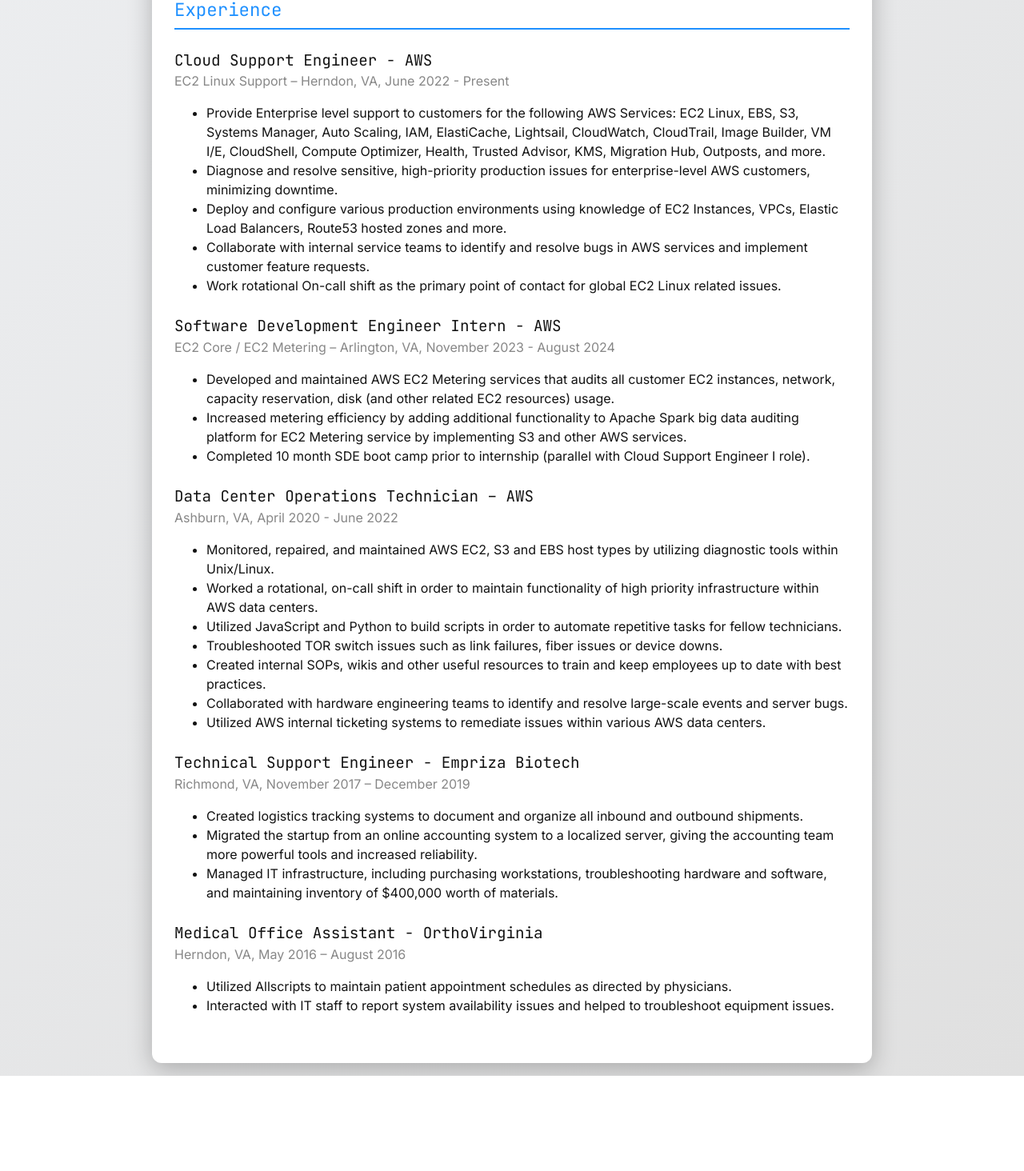
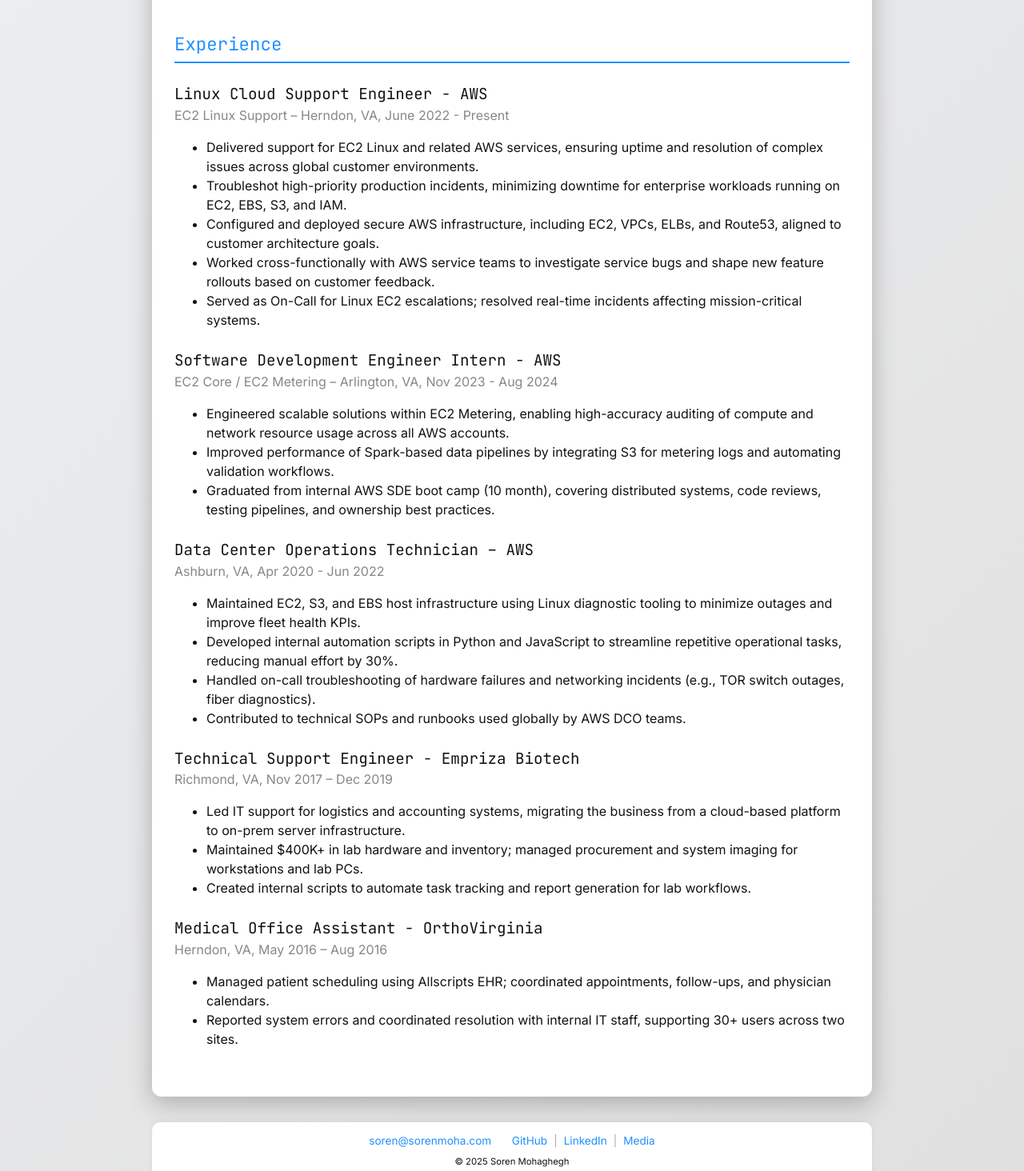
Before and after one commit to sorenmoha/sorenmoha.com, a React (Vite) app: page / in a window 1280 px wide. Shown: the part 1051-2515 px from the top of the page at 80% size. Before the commit the page ends 2396 px from the top, so only its background shows below. Built offline with nearby package versions, Linux system fonts and the light colour scheme.

Commit message:
Add footer and changes to body of resume

```diff
--- a/src/App.jsx
+++ b/src/App.jsx
@@ -28,7 +28,7 @@
         </div>
 
         <div className="nav-right">
-        <button onClick={toggleTheme} data-tooltip={theme === 'light' ? 'Dark Mode' : 'Light Mode'}>
+          <button onClick={toggleTheme} data-tooltip={theme === 'light' ? 'Dark Mode' : 'Light Mode'}>
             {theme === 'light' ? '🌙' : '💡'}
           </button>
         </div>
@@ -69,22 +69,22 @@
           <h2>Key Skills</h2>
           <div className="skills-grid">
             <div className="skill-block">
-              <strong>Programming & Scripting:</strong> Python, Java, JavaScript, TypeScript, Bash
+              <strong>Languages & Scripting:</strong> Proficient in Python, Java, JavaScript, TypeScript, and Bash for backend systems, scripting, and automation.
             </div>
             <div className="skill-block">
-              <strong>Web Technologies:</strong> HTML, CSS, Apache, NGINX, React
+              <strong>Frontend & Web Technologies:</strong> Experienced with HTML5, CSS3, React, and responsive design. Familiar with web servers like Apache and NGINX.
             </div>
             <div className="skill-block">
-              <strong>Linux System Administration:</strong> RHEL, Ubuntu, Amazon Linux, SUSE, and more.
+              <strong>Linux System Engineering:</strong> Advanced troubleshooting and administration in RHEL, Ubuntu, Amazon Linux, and SUSE-based environments.
             </div>
             <div className="skill-block">
-              <strong>Cloud & Infrastructure:</strong> Deploying and maintaining production AWS environments (EC2, S3, IAM, etc.)
+              <strong>Cloud Platforms & DevOps:</strong> Hands-on deployment and support for AWS services including EC2, S3, IAM, Auto Scaling, and Systems Manager.
             </div>
             <div className="skill-block">
-              <strong>Networking:</strong> TCP/IP, DNS, firewalls, load balancers
+              <strong>Networking & Infrastructure:</strong> In-depth knowledge of TCP/IP, DNS, firewalls, VPNs, and load balancers in production environments.
             </div>
             <div className="skill-block">
-              <strong>Version Control:</strong> Git, CI/CD pipelines, Docker, cloud-native tooling
+              <strong>CI/CD & Version Control:</strong> Git version control, Docker containerization, CI/CD pipelines, and cloud-native DevOps tooling.
             </div>
           </div>
         </section>
@@ -93,66 +93,80 @@
           <h2>Experience</h2>
 
           <h3>
-            Cloud Support Engineer - AWS
+            Linux Cloud Support Engineer - AWS
             <br />
             <small>EC2 Linux Support – Herndon, VA, June 2022 - Present</small>
           </h3>
           <ul>
-            <li>Provide Enterprise level support to customers for the following AWS Services: EC2 Linux, EBS, S3, Systems Manager, Auto Scaling, IAM, ElastiCache, Lightsail, CloudWatch, CloudTrail, Image Builder, VM I/E, CloudShell, Compute Optimizer, Health, Trusted Advisor, KMS, Migration Hub, Outposts, and more.</li>
-            <li>Diagnose and resolve sensitive, high-priority production issues for enterprise-level AWS customers, minimizing downtime.</li>
-            <li>Deploy and configure various production environments using knowledge of EC2 Instances, VPCs, Elastic Load Balancers, Route53 hosted zones and more.</li>
-            <li>Collaborate with internal service teams to identify and resolve bugs in AWS services and implement customer feature requests.</li>
-            <li>Work rotational On-call shift as the primary point of contact for global EC2 Linux related issues.</li>
+            <li>Delivered support for EC2 Linux and related AWS services, ensuring uptime and resolution of complex issues across global customer environments.</li>
+            <li>Troubleshot high-priority production incidents, minimizing downtime for enterprise workloads running on EC2, EBS, S3, and IAM.</li>
+            <li>Configured and deployed secure AWS infrastructure, including EC2, VPCs, ELBs, and Route53, aligned to customer architecture goals.</li>
+            <li>Worked cross-functionally with AWS service teams to investigate service bugs and shape new feature rollouts based on customer feedback.</li>
+            <li>Served as On-Call for Linux EC2 escalations; resolved real-time incidents affecting mission-critical systems.</li>
           </ul>
 
           <h3>
             Software Development Engineer Intern - AWS
             <br />
-            <small>EC2 Core / EC2 Metering – Arlington, VA, November 2023 - August 2024</small>
+            <small>EC2 Core / EC2 Metering – Arlington, VA, Nov 2023 - Aug 2024</small>
           </h3>
           <ul>
-            <li>Developed and maintained AWS EC2 Metering services that audits all customer EC2 instances, network, capacity reservation, disk (and other related EC2 resources) usage.</li>
-            <li>Increased metering efficiency by adding additional functionality to Apache Spark big data auditing platform for EC2 Metering service by implementing S3 and other AWS services.</li>
-            <li>Completed 10 month SDE boot camp prior to internship (parallel with Cloud Support Engineer I role).</li>
+            <li>Engineered scalable solutions within EC2 Metering, enabling high-accuracy auditing of compute and network resource usage across all AWS accounts.</li>
+            <li>Improved performance of Spark-based data pipelines by integrating S3 for metering logs and automating validation workflows.</li>
+            <li>Graduated from internal AWS SDE boot camp (10 month), covering distributed systems, code reviews, testing pipelines, and ownership best practices.</li>
           </ul>
 
           <h3>
             Data Center Operations Technician – AWS
             <br />
-            <small>Ashburn, VA, April 2020 - June 2022</small>
+            <small>Ashburn, VA, Apr 2020 - Jun 2022</small>
           </h3>
           <ul>
-            <li>Monitored, repaired, and maintained AWS EC2, S3 and EBS host types by utilizing diagnostic tools within Unix/Linux.</li>
-            <li>Worked a rotational, on-call shift in order to maintain functionality of high priority infrastructure within AWS data centers.</li>
-            <li>Utilized JavaScript and Python to build scripts in order to automate repetitive tasks for fellow technicians.</li>
-            <li>Troubleshooted TOR switch issues such as link failures, fiber issues or device downs.</li>
-            <li>Created internal SOPs, wikis and other useful resources to train and keep employees up to date with best practices.</li>
-            <li>Collaborated with hardware engineering teams to identify and resolve large-scale events and server bugs.</li>
-            <li>Utilized AWS internal ticketing systems to remediate issues within various AWS data centers.</li>
+            <li>Maintained EC2, S3, and EBS host infrastructure using Linux diagnostic tooling to minimize outages and improve fleet health KPIs.</li>
+            <li>Developed internal automation scripts in Python and JavaScript to streamline repetitive operational tasks, reducing manual effort by 30%.</li>
+            <li>Handled on-call troubleshooting of hardware failures and networking incidents (e.g., TOR switch outages, fiber diagnostics).</li>
+            <li>Contributed to technical SOPs and runbooks used globally by AWS DCO teams.</li>
           </ul>
 
           <h3>
             Technical Support Engineer - Empriza Biotech
             <br />
-            <small>Richmond, VA, November 2017 – December 2019</small>
+            <small>Richmond, VA, Nov 2017 – Dec 2019</small>
           </h3>
           <ul>
-            <li>Created logistics tracking systems to document and organize all inbound and outbound shipments.</li>
-            <li>Migrated the startup from an online accounting system to a localized server, giving the accounting team more powerful tools and increased reliability.</li>
-            <li>Managed IT infrastructure, including purchasing workstations, troubleshooting hardware and software, and maintaining inventory of $400,000 worth of materials.</li>
+            <li>Led IT support for logistics and accounting systems, migrating the business from a cloud-based platform to on-prem server infrastructure.</li>
+            <li>Maintained $400K+ in lab hardware and inventory; managed procurement and system imaging for workstations and lab PCs.</li>
+            <li>Created internal scripts to automate task tracking and report generation for lab workflows.</li>
           </ul>
 
           <h3>
             Medical Office Assistant - OrthoVirginia
             <br />
-            <small>Herndon, VA, May 2016 – August 2016</small>
+            <small>Herndon, VA, May 2016 – Aug 2016</small>
           </h3>
           <ul>
-            <li>Utilized Allscripts to maintain patient appointment schedules as directed by physicians.</li>
-            <li>Interacted with IT staff to report system availability issues and helped to troubleshoot equipment issues.</li>
+            <li>Managed patient scheduling using Allscripts EHR; coordinated appointments, follow-ups, and physician calendars.</li>
+            <li>Reported system errors and coordinated resolution with internal IT staff, supporting 30+ users across two sites.</li>
           </ul>
         </section>
       </div>
+
+      <footer className="footer">
+        <div className="footer-line">
+          <a href="mailto:soren@sorenmoha.com">soren@sorenmoha.com</a>
+          <span className="footer-links">
+            <a href="https://github.com/sorenmoha">GitHub</a>
+            <span className="divider">|</span>
+            <a href="https://www.linkedin.com/in/soren-mohaghegh/">LinkedIn</a>
+            <span className="divider">|</span>
+            <a href="https://sorenmoha.github.io/pictures.html">Media</a>
+          </span>
+        </div>
+        <small>© 2025 Soren Mohaghegh</small>
+      </footer>
+
+
+
     </>
   );
 }
--- a/src/index.css
+++ b/src/index.css
@@ -31,7 +31,7 @@
   color: var(--text-color);
   padding: 1rem;
   font-family: var(--body-font);
-  overflow-x: hidden;
+
 }
 
 p, li, small {
@@ -311,6 +311,49 @@
 }
 
 /* ===================
+   Footer
+=================== */
+.footer {
+  margin-top: 2rem;
+  padding: 0.8rem 1rem;
+  font-size: 0.85rem;
+  background-color: var(--card-bg);
+  color: var(--text-color);
+  text-align: center;
+  border-radius: 10px;
+  box-shadow: 0 -2px 8px rgba(0, 0, 0, 0.05);
+}
+
+.footer-line {
+  display: flex;
+  flex-wrap: wrap;
+  justify-content: center;
+  gap: 1rem;
+  margin-bottom: 0.3rem;
+}
+
+.footer-links a {
+  margin: 0 0.4rem;
+}
+
+.divider {
+  margin: 0 0.2rem;
+  color: #aaa;
+}
+
+.footer a {
+  color: #1e90ff;
+  text-decoration: none;
+  margin: 0 0.3rem;
+  font-weight: 500;
+}
+
+.footer a:hover {
+  color: #535bf2;
+}
+
+
+/* ===================
    Mobile Adjustments
 =================== */
 @media (max-width: 768px) {
```
Also changed, not shown: index.html (+1 -1 lines).
